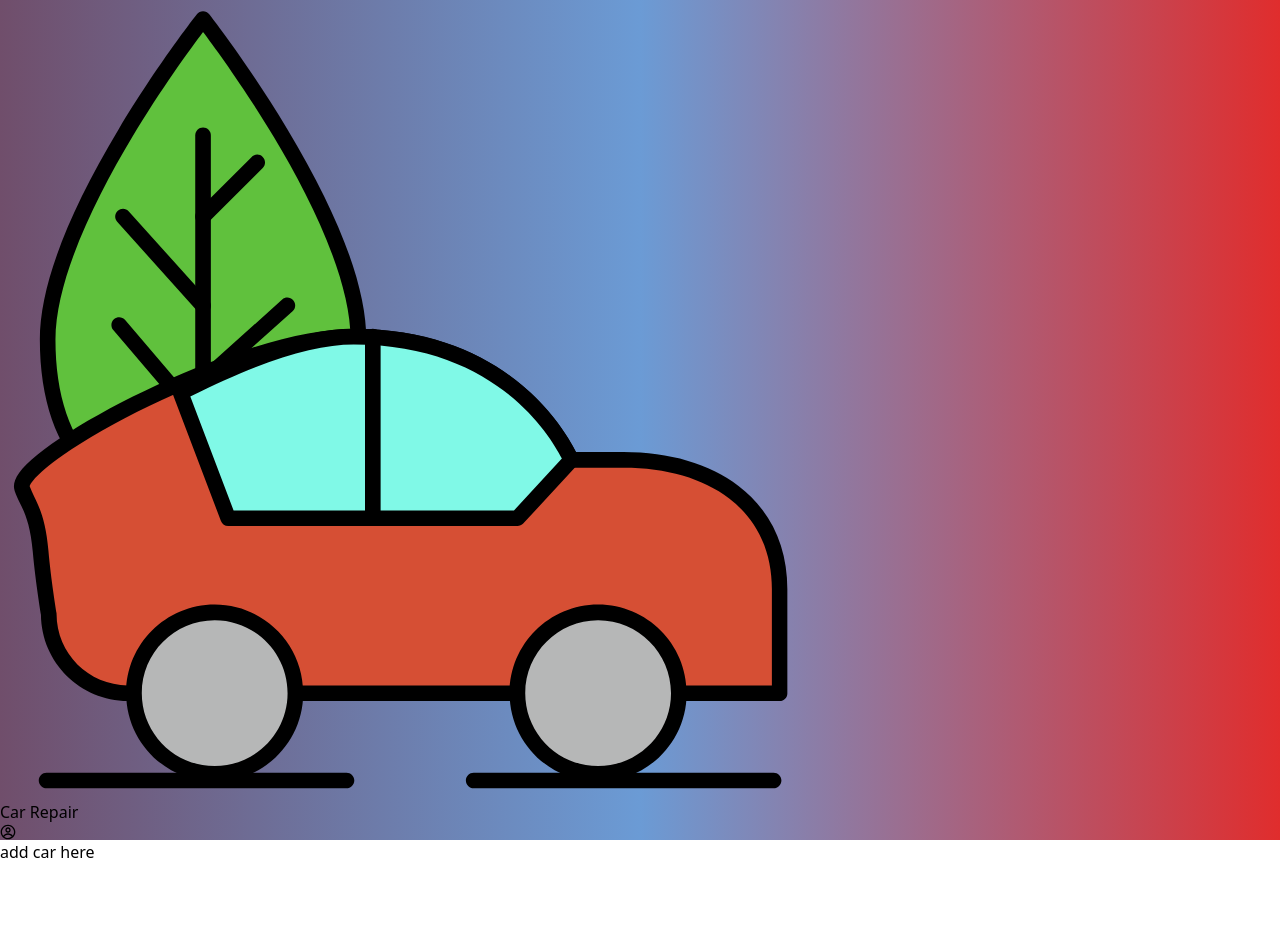
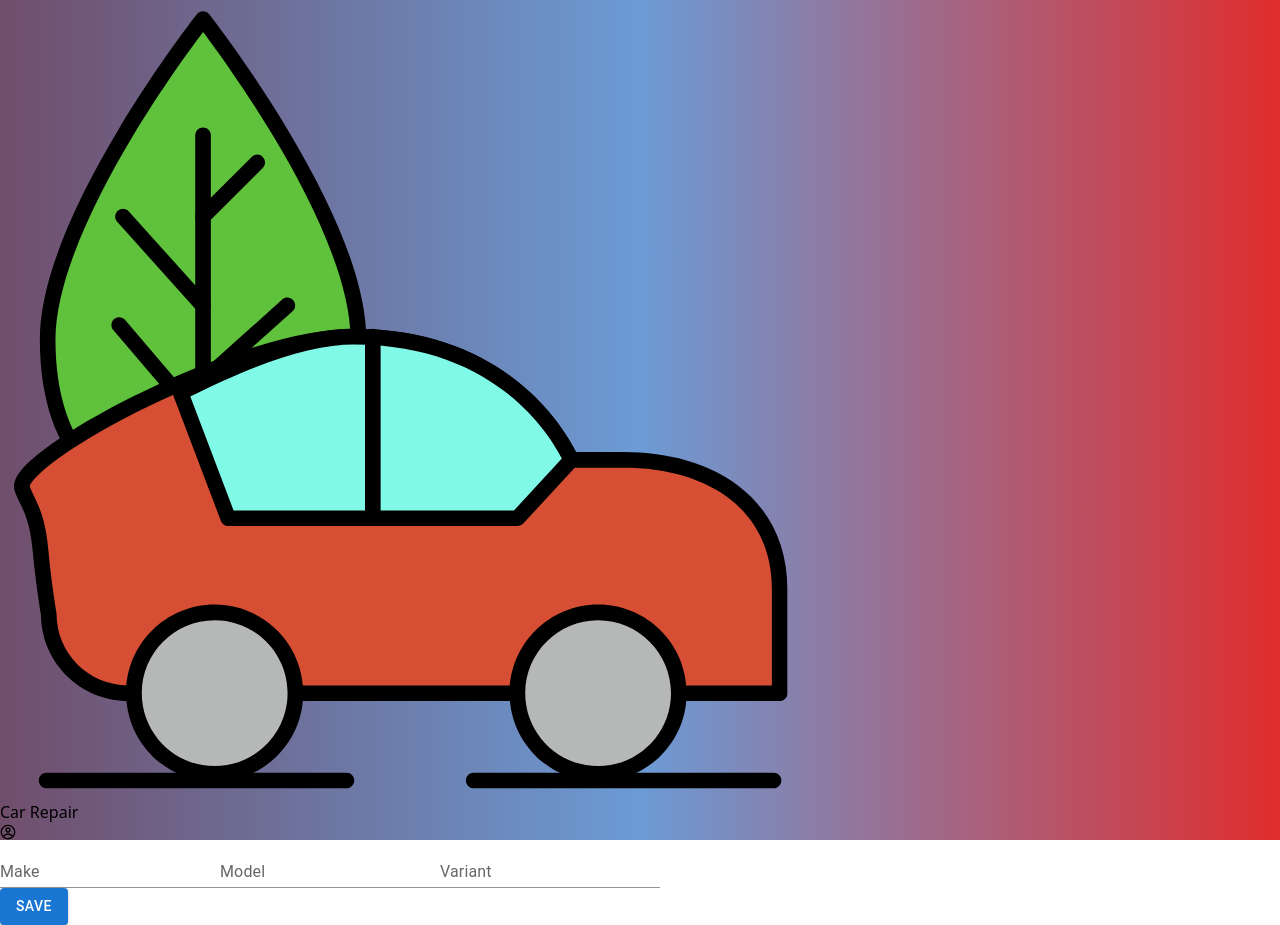
Before and after one commit to muhammad-hamza-liaqat/multi-page-application, a React (Vite) app: page /add-car in a window 1280 px wide. Before the commit the page ends 864 px from the top, so only its background shows below. Built offline with nearby package versions, Linux system fonts and the light colour scheme.

Commit message:
addCarForm

```diff
--- a/package.json
+++ b/package.json
@@ -10,6 +10,10 @@
     "preview": "vite preview"
   },
   "dependencies": {
+    "@emotion/react": "^11.13.3",
+    "@emotion/styled": "^11.13.0",
+    "@mui/material": "^6.1.5",
+    "axios": "^1.7.7",
     "react": "^18.3.1",
     "react-dom": "^18.3.1",
     "react-icons": "^5.3.0",
--- /dev/null
+++ b/src/components/Form/AddCarForm.jsx
@@ -0,0 +1,94 @@
+import React, { useState } from 'react';
+import TextField from '@mui/material/TextField';
+import Button from '@mui/material/Button';
+import axios from 'axios'; // Import Axios
+
+export default function AddCarForm() {
+  const [carData, setCarData] = useState({
+    make: '',
+    model: '',
+    variant: ''
+  });
+
+  const [formSaved, setFormSaved] = useState(false);
+
+  const handleInputChange = (e) => {
+    const { id, value } = e.target;
+    setCarData((prevData) => ({
+      ...prevData,
+      [id]: value,
+    }));
+  };
+
+  const saveData = async () => {
+    alert(`Make: ${carData.make}, Model: ${carData.model}, Variant: ${carData.variant}`);
+
+    const apiUrl = 'http://localhost:9000/data';
+
+    try {
+      const response = await axios.post(apiUrl, carData, {
+        headers: {
+          'Content-Type': 'application/json',
+        },
+      });
+
+      if (response.status === 201) {
+        alert('Data saved successfully!');
+        console.log('Response:', response.data);
+      } else {
+        alert('Failed to save data.');
+        console.error('Response error:', response.status);
+      }
+    } catch (error) {
+      console.error('Error while saving the data into the database:', error);
+      alert('An error occurred while saving data. Please try again.');
+    }
+
+    setCarData({
+      make: '',
+      model: '',
+      variant: ''
+    });
+    setFormSaved(true);
+  };
+
+  return (
+    <>
+      <div className="main flex justify-center mt-10">
+        <div className="form flex flex-col">
+          {/* Text field for Make */}
+          <TextField
+            id="make"
+            label="Make"
+            variant="standard"
+            value={carData.make}
+            onChange={handleInputChange}
+          />
+          {/* Text field for Model */}
+          <TextField
+            id="model"
+            label="Model"
+            variant="standard"
+            value={carData.model}
+            onChange={handleInputChange}
+          />
+          {/* Text field for Variant */}
+          <TextField
+            id="variant"
+            label="Variant"
+            variant="standard"
+            value={carData.variant}
+            onChange={handleInputChange}
+          />
+
+          {/* Button to save the data */}
+          <div className="btn flex justify-center mt-7">
+            <Button variant="contained" onClick={saveData}>
+              Save
+            </Button>
+          </div>
+        </div>
+      </div>
+    </>
+  );
+}
--- a/src/pages/AddCar.jsx
+++ b/src/pages/AddCar.jsx
@@ -1,11 +1,12 @@
 import React from 'react'
 import Navbar from '../components/NavBar/Navbar'
+import AddCarForm from '../components/Form/AddCarForm'
 
 export default function AddCar() {
     return (
         <>
             <Navbar />
-            <p> add car here</p>
+            <AddCarForm />
         </>
     )
 }
```
